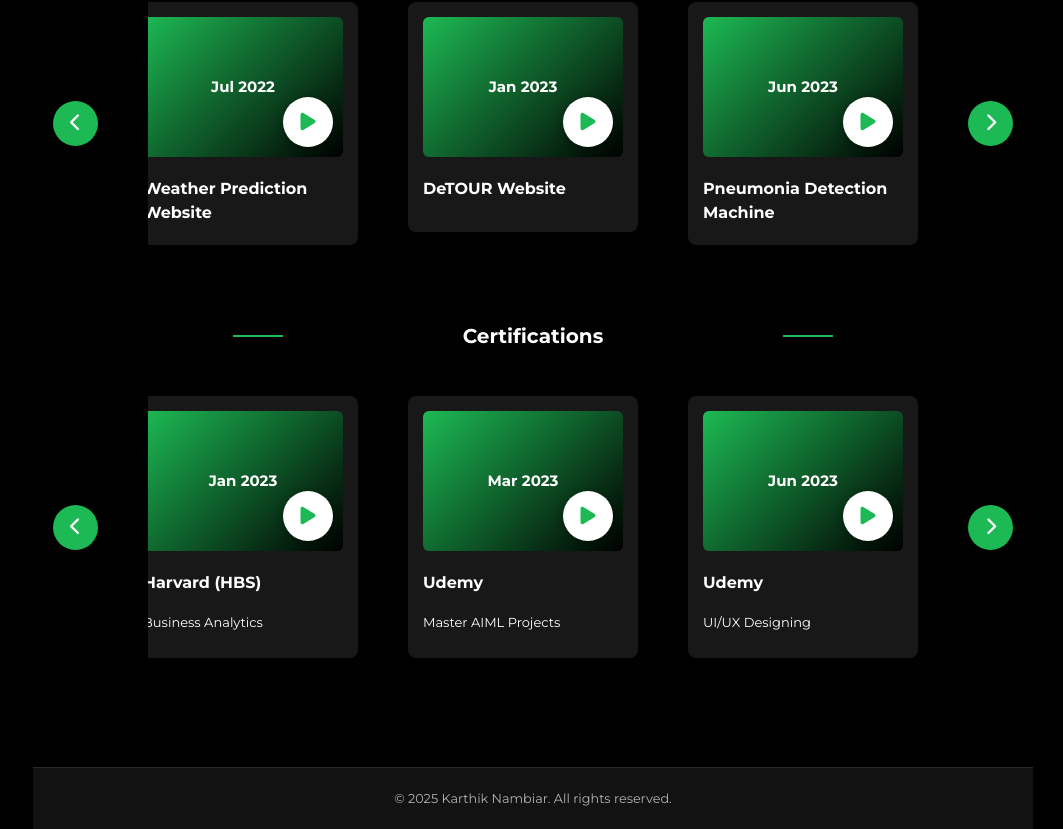
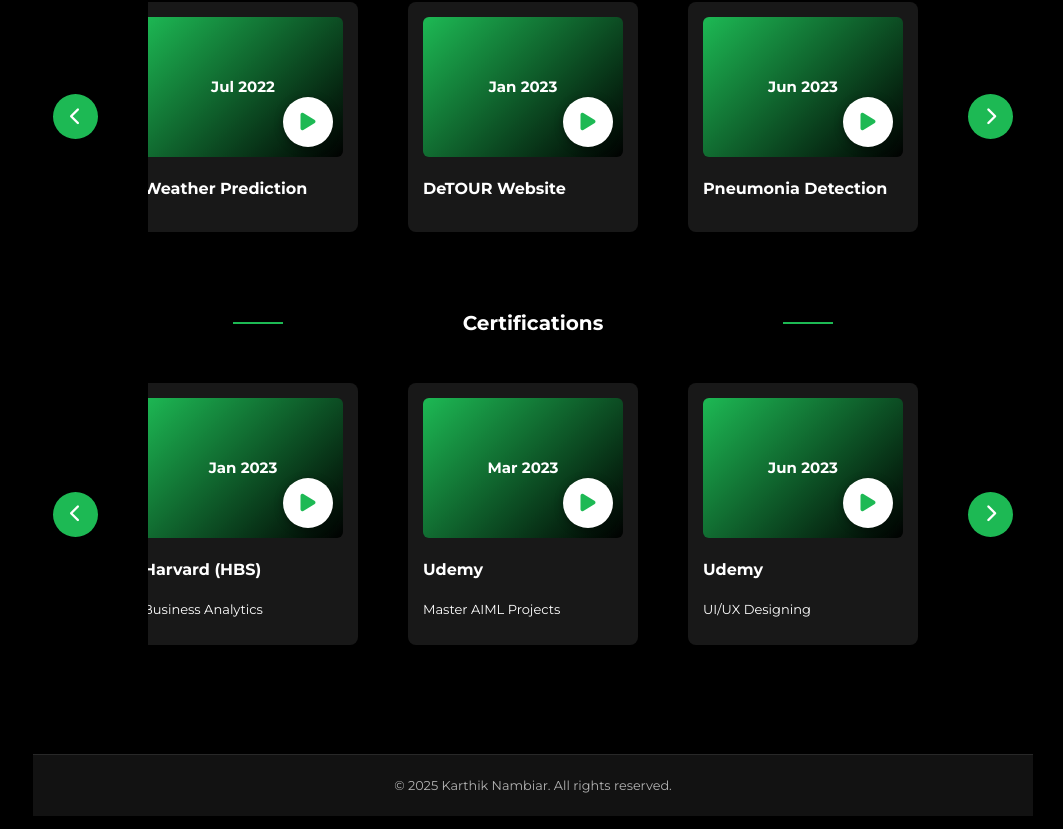
Before and after one commit to Karthik2370/spotify-portfolio, a React (Vite) app: page / in a window 1280 px wide. Shown: the part 1155-1984 px from the top of the page, without its empty margins (217-1280 px from the left). Built offline with nearby package versions, Linux system fonts and the light colour scheme.

Commit message:
Add files via upload

```diff
--- a/src/data.js
+++ b/src/data.js
@@ -80,7 +80,7 @@ export const experienceData = [
 export const projectData = [
   {
     id: "weather-forecast",
-    title: "Weather Prediction Website",
+    title: "Weather Prediction",
     description: "Jul 2022",
     imageUrl: "/images/weather.jpg",
     longDescription: "A responsive weather forecasting website that provides real-time weather data and forecasts using the OpenWeather API. Features include current weather conditions, 5-day forecasts, and location-based weather updates.",
@@ -100,7 +100,7 @@ export const projectData = [
   },
   {
     id: "pneumonia",
-    title: "Pneumonia Detection Machine",
+    title: "Pneumonia Detection",
     description: "Jun 2023",
     imageUrl: "/images/pneumonia.jpg",
     longDescription: "A deep learning model that analyzes chest X-ray images to detect signs of pneumonia. Built using CNN layers and ResNet50 architecture, achieving high accuracy in classification. The model was trained on a dataset of chest X-rays.",
@@ -110,7 +110,7 @@ export const projectData = [
   },
   {
     id: "stock-prediction",
-    title: "Stock Prediction Model",
+    title: "Stock Prediction",
     description: "Jan 2024",
     imageUrl: "/images/stock.jpg",
     longDescription: "A machine learning model that analyzes news headlines to predict stock market trends. Uses Natural Language Processing and Random Forest Classifier to process text data and make predictions based on sentiment analysis.",
@@ -120,7 +120,7 @@ export const projectData = [
   },
   {
     id: "deepfake",
-    title: "Deepfake Detection Model",
+    title: "Deepfake Detection",
     description: "Jul 2024",
     imageUrl: "/images/deepfake.jpg",
     longDescription: "An AI model designed to detect deepfake videos and images of celebrities. Combines CNN for image analysis and Random Forest for classification, trained on a diverse dataset of authentic and manipulated media.",
```
